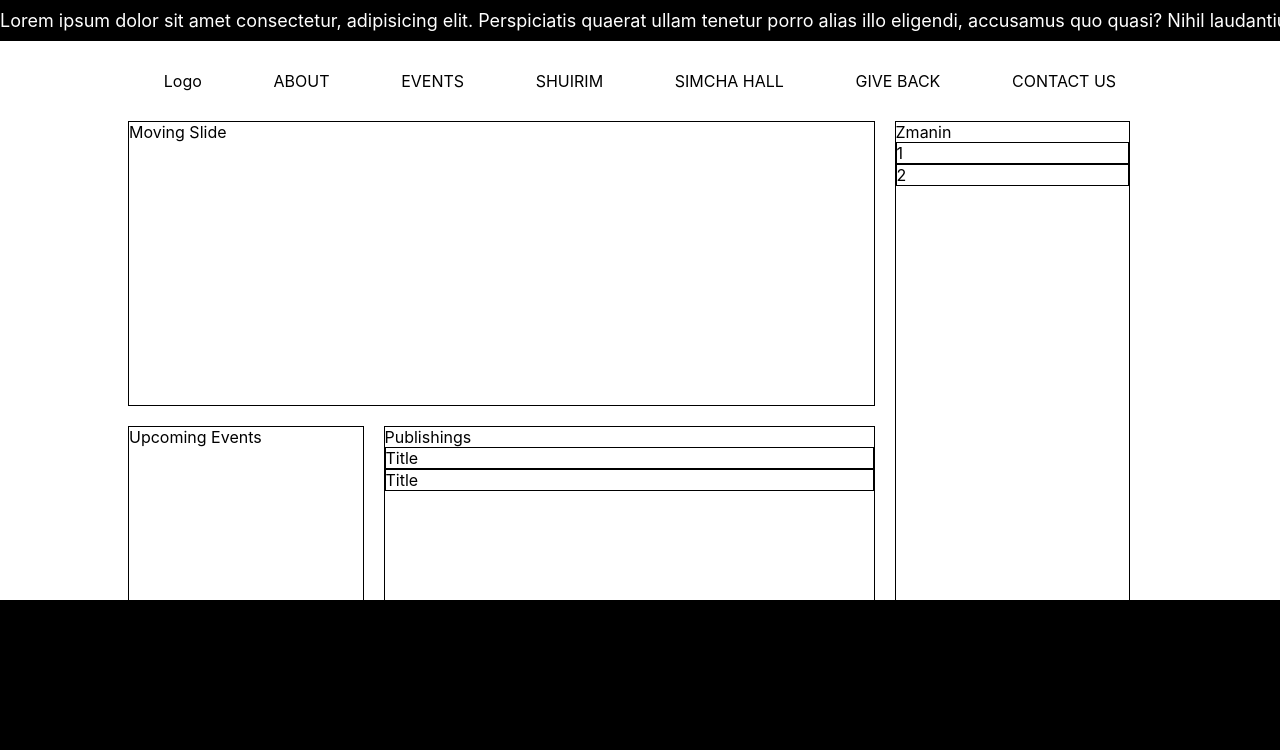
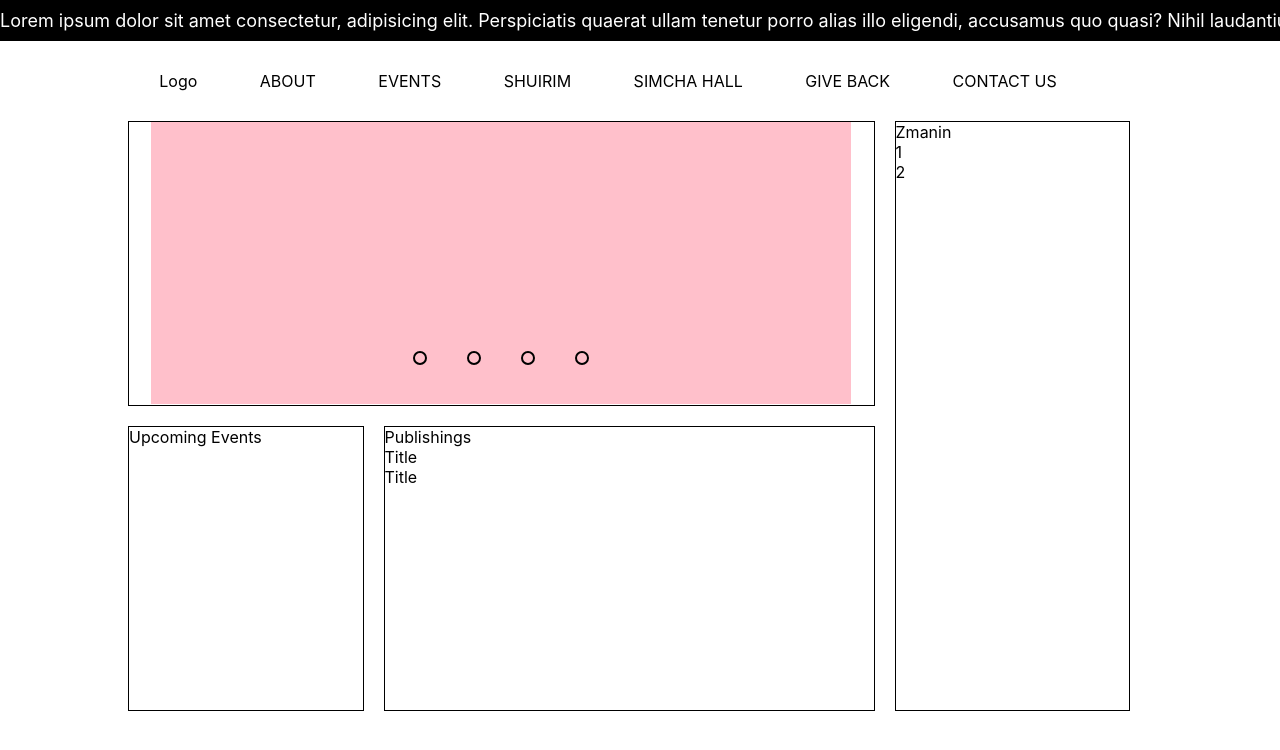
Before and after one commit to nateweis/Kahal_Chesed_Vemes_Frontend, a React (Create React App) app: page /pages/home in a window 1280 px wide. Shown: the top 750 px of the page. Built offline with nearby package versions, Linux system fonts and the light colour scheme.

Commit message:
got a slider working

```diff
--- a/src/components/Home/HomeSlide.jsx
+++ b/src/components/Home/HomeSlide.jsx
@@ -1,12 +1,69 @@
 import React, {Component} from 'react';
 
 class HomeSlide extends Component{
+    constructor(props){
+        super(props)
+        this.state = {
+            radioBtns: [true, false, false, false]
+        }
+    }
+
+    handleRadio = () => {
+        console.log('click')
+    }
+
+    slideIt = (index) => {
+        let arr = []
+        for (let i = 0; i < 4; i++) {
+            if(i === index)arr.push(true)
+            else arr.push(false)
+        }
+        this.setState({radioBtns: arr})
+    }
 
     render(){
         return(
             <>
-                <div style={style.col1}>
-                    Moving Slide
+                <div className="slideContainer" style={style.col1}>
+                    <div className="slides">
+                        {/* Radio Btns */}
+                        <input type="radio" name="radio-btn" readOnly checked={this.state.radioBtns[0]} id="radio1" />
+                        <input type="radio" name="radio-btn" readOnly checked={this.state.radioBtns[1]} id="radio2"/>
+                        <input type="radio" name="radio-btn" readOnly checked={this.state.radioBtns[2]} id="radio3" />
+                        <input type="radio" name="radio-btn" readOnly checked={this.state.radioBtns[3]} id="radio4" />
+
+                        {/* Slide Articals */}
+                        <div className="singleSlide first" >
+                            <div className="innerDiv" style={style.slide1}></div>
+                        </div>
+                        <div className="singleSlide">
+                            <div className="innerDiv" style={style.slide2}></div>
+                        </div>
+                        <div className="singleSlide">
+                            <div className="innerDiv" style={style.slide3}></div>
+                        </div>
+                        <div className="singleSlide">
+                            <div className="innerDiv" style={style.slide4}></div>
+                        </div>
+
+                        {/* Auto Nav */}
+                        <div className="autoSwitch">
+                            <div className="auto-btn1"></div>
+                            <div className="auto-btn2"></div>
+                            <div className="auto-btn3"></div>
+                            <div className="auto-btn4"></div>
+                        </div>
+
+                    </div>
+
+                    {/* Manual Nav */}
+                    <div className="manualSwitch">
+                        <span onClick={()=>this.slideIt(0)} className="manual-btn"></span>
+                        <span onClick={()=>this.slideIt(1)} className="manual-btn"></span>
+                        <span onClick={()=>this.slideIt(2)} className="manual-btn"></span>
+                        <span onClick={()=>this.slideIt(3)} className="manual-btn"></span>
+                    </div>
+
                 </div>
             </>
         )
@@ -16,7 +73,11 @@ class HomeSlide extends Component{
 const style= {
     col1:{
         gridColumn: 'span 3'
-    }
+    },
+    slide1 :{backgroundColor: 'pink'},
+    slide2 :{backgroundColor: '#00bcd4'},
+    slide3 :{backgroundColor: '#8bc34a'},
+    slide4 :{backgroundColor: '#a271ab'},
 }
 
 export default HomeSlide
--- a/src/components/Home/home.css
+++ b/src/components/Home/home.css
@@ -1,3 +1,66 @@
-.homeContainer div{
+.homeContainer > div{
     border: 1px solid black;
 }
+
+/* Slide Container */
+.homeContainer .slideContainer{
+    overflow: hidden;
+    position: relative;
+}
+
+.homeContainer .slideContainer .slides{
+    width: 500%;
+    display: flex;
+}
+
+.homeContainer .slideContainer .slides input{
+    display: none;
+}
+
+.homeContainer .slideContainer .slides .singleSlide{
+    width: 20%;
+    height: 200px;
+    transition: 2s;
+}
+.slides .singleSlide .innerDiv{
+    width: 700px;
+    height: 282px;
+    margin: auto;
+}
+
+
+/* Manual Btns for slide */
+.homeContainer .slideContainer .manualSwitch{
+    width: 100%;
+    position: absolute;
+    bottom: 40px;
+    display: flex;
+    justify-content: center;
+}
+.homeContainer .slideContainer .manualSwitch .manual-btn{
+    border: 2px solid black;
+    padding: 5px ;
+    border-radius: 10px;
+    cursor: pointer;
+    transition: 1s;
+}
+
+.homeContainer .slideContainer .manualSwitch .manual-btn:not(:last-child){
+    margin-right: 40px;
+}
+.homeContainer .slideContainer .manualSwitch .manual-btn:hover{
+    background-color: black;
+}
+
+#radio1:checked ~ .first{
+    margin-left: 0;
+}
+#radio2:checked ~ .first{
+    margin-left: -20%;
+}
+#radio3:checked ~ .first{
+    margin-left: -40%;
+}
+#radio4:checked ~ .first{
+    margin-left: -60%;
+}
--- a/src/components/Template/Template.jsx
+++ b/src/components/Template/Template.jsx
@@ -11,7 +11,7 @@ class Template extends Component{
         return(
             <>  <FlashMessage />
                 <Nav history={this.props.history} />
-                <Footer />
+                {/* <Footer /> */}
             </>
         )
     }
--- a/src/components/Template/template.css
+++ b/src/components/Template/template.css
@@ -3,7 +3,7 @@
     list-style: none ;
     display: flex ;
     justify-content: space-around;
-    padding: 30px 10% ;
+    padding: 30px 15% 30px 10% ;
     margin: 0;
     cursor: pointer;
 }
```
